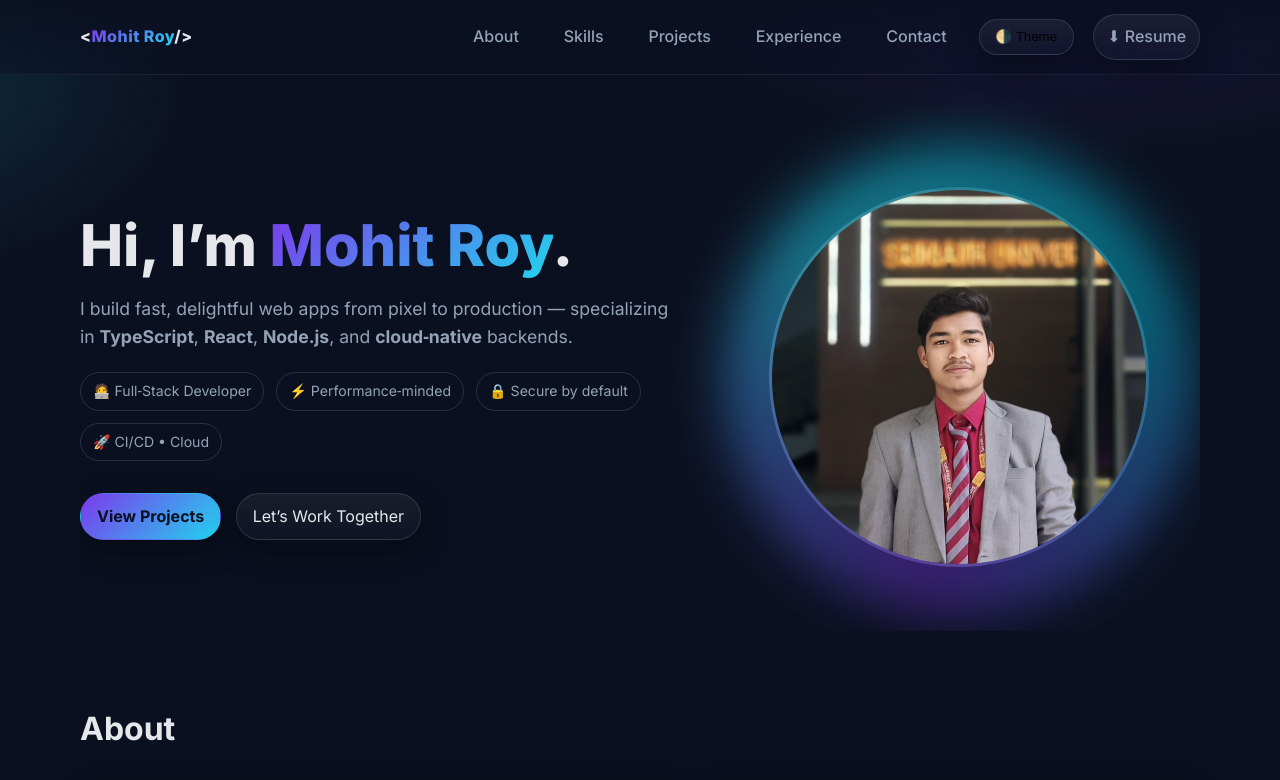
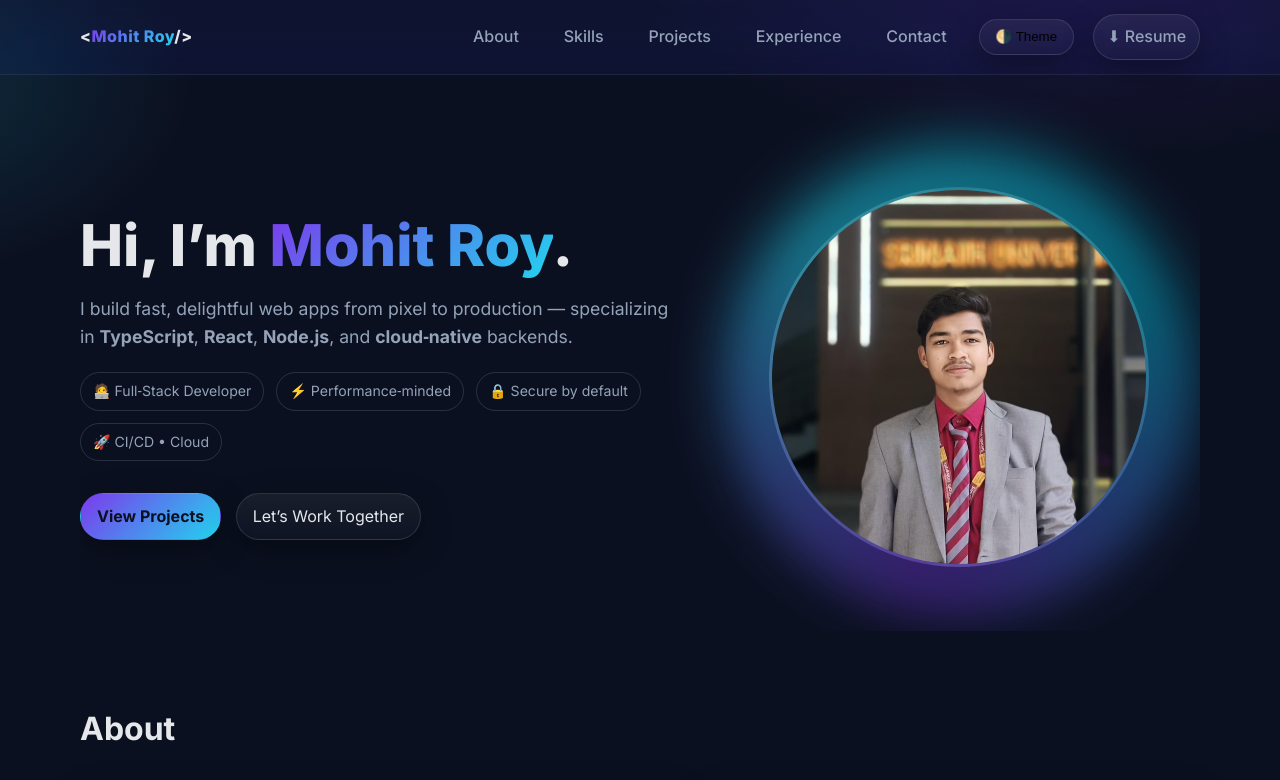
Before and after one commit to audiotrixs/myportfolio, a plain HTML site: page index.html in a window 1280 px wide. Shown: the top 780 px of the page. Drawn offline with Linux system fonts and the light colour scheme.

Commit message:
Update index.html

```diff
--- a/index.html
+++ b/index.html
@@ -80,7 +80,7 @@
       top: 0;
       z-index: 50;
       backdrop-filter: saturate(120%) blur(10px);
-      background: linear-gradient(to bottom, rgba(11, 16, 32, .85), rgba(11, 16, 32, .45));
+      background:  linear-gradient(to bottom, rgba(31, 37, 99, 0.21), rgba(42, 44, 161, 0.116));
       border-bottom: 1px solid rgba(148, 163, 184, .12);
     }
 
```
